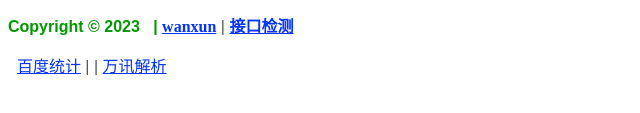
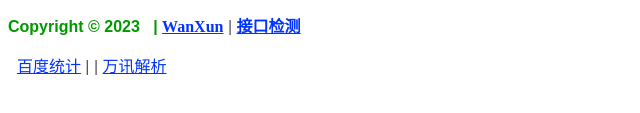
Before and after one commit to wanxunvip/wanxunvip.github.io, a plain HTML site: page index.html in a window 1280 px wide. Shown: the part 565-678 px from the top of the page, 0-640 px from the left. Drawn offline with Linux system fonts and the light colour scheme.

Commit message:
Update index.html

```diff
--- a/index.html
+++ b/index.html
@@ -128,7 +128,7 @@ https://www.wanxun.vip/jx/?url=
 ⑯号云解析（超清）☜<br />
   </p>
 </form>
-<p class="foot-b"><span class="foot-c">Copyright &copy; <script type="text/javascript">document.write((new Date()).getFullYear());</script> &nbsp; | <a href="/" target="_blank">wanxun</a></span>&nbsp;| <a href="jiekou/check.html" title="解析接口检测" target="_blank"><strong>接口检测</strong></a></p>
+<p class="foot-b"><span class="foot-c">Copyright &copy; <script type="text/javascript">document.write((new Date()).getFullYear());</script> &nbsp; | <a href="/" target="_blank">WanXun</a></span>&nbsp;| <a href="jiekou/check.html" title="解析接口检测" target="_blank"><strong>接口检测</strong></a></p>
 <p>&nbsp; <a href="https://tongji.baidu.com/" target="_blank">百度统计</a> | <script type="text/javascript" src="https://js.users.51.la/21396159.js"></script> | <a href="https://v.wanxun.vip/" target="_blank">万讯解析</a></p>
 </body>
 </html>
```
